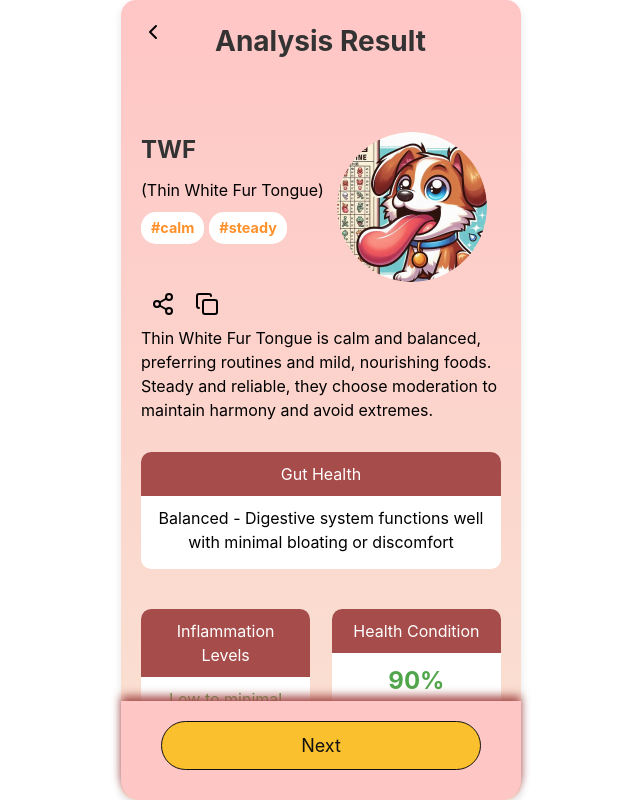
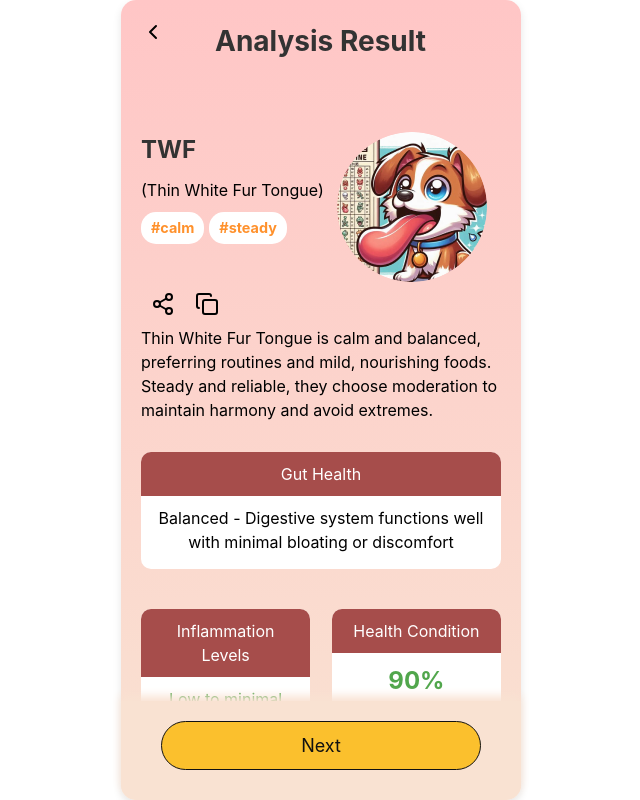
Before and after one commit to wparng/AI-FoodTherapist, a React (Create React App) app in the folder frontend/: page /result in a window 1280 px wide. Shown: the whole page, without its empty margins (319-959 px from the left). Built offline with nearby package versions, Linux system fonts and the light colour scheme.

Commit message:
update result page

```diff
--- a/frontend/src/components/Result.js
+++ b/frontend/src/components/Result.js
@@ -35,7 +35,7 @@ const resultsContent = {
     buddyImage: "/assets/images/tyf-image.png",
     detailedInfo:
       "This tongue type indicates a generally healthy state, with the tongue appearing slightly pale with a thin white coating. Individuals with TWF may occasionally experience mouth dryness or mild cold symptoms. They thrive on balanced, light, and nourishing foods that support overall well-being.",
-    color: "#FFC6C6",
+    color: "#F9E2D2",
     textColor: "#A64D4B",
     numberColor: "#51A64C",
   },
@@ -55,7 +55,7 @@ const resultsContent = {
     buddyImage: "/assets/images/wgf-image.png",
     detailedInfo:
       "This tongue type suggests significant damp-heat and inflammation from a diet high in rich, greasy foods. It calls for detoxifying, cooling foods to reduce inflammation and restore balance.",
-    color: " #7695FF",
+    color: " #9DBDFF",
     textColor: "#295F98",
     numberColor: "#FF4848",
   },
@@ -76,7 +76,7 @@ const resultsContent = {
     buddyImage: "/assets/images/ygf-image.png",
     detailedInfo:
       "This tongue type is linked to internal heat and mild inflammation, often seen with a bitter taste and restlessness. It signals a need for cooling, detoxifying foods to maintain balance.",
-    color: "#FF912C",
+    color: "#E85C0D",
     textColor: "#EA6713",
     numberColor: "#83BE49",
   },
@@ -95,7 +95,7 @@ const resultsContent = {
     buddyImage: "/assets/images/ygf-image.png",
     detailedInfo:
       "This tongue type is characterized by heaviness, bloating, poor appetite, nausea, and loose or sticky stools. It reflects a need to address these symptoms and restore digestive balance.",
-    color: "#78B7D0",
+    color: "#227B94",
     textColor: "#16325B",
     numberColor: "#FF720D",
   },
@@ -216,9 +216,9 @@ const Result = ({ predictionResult }) => {
         className="next-btn"
         style={{
           backgroundColor: resultData.color,
-          boxShadow: `0px -5px 10px ${resultData.textColor}`,
-          borderBottomLeftRadius: "20px",
-          borderBottomRightRadius: "20px",
+          boxShadow: `0px -5px 10px ${resultData.color}`,
+          borderBottomLeftRadius: "15px",
+          borderBottomRightRadius: "15px",
         }}
       >
         <button onClick={() => navigate("/recommendations")}>Next</button>
```
